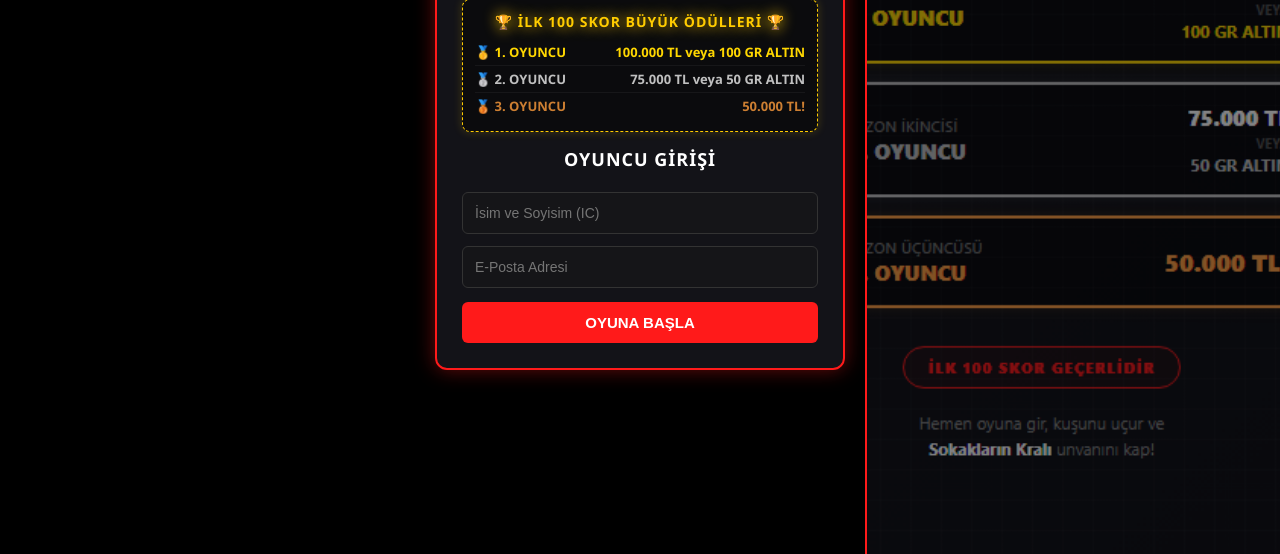
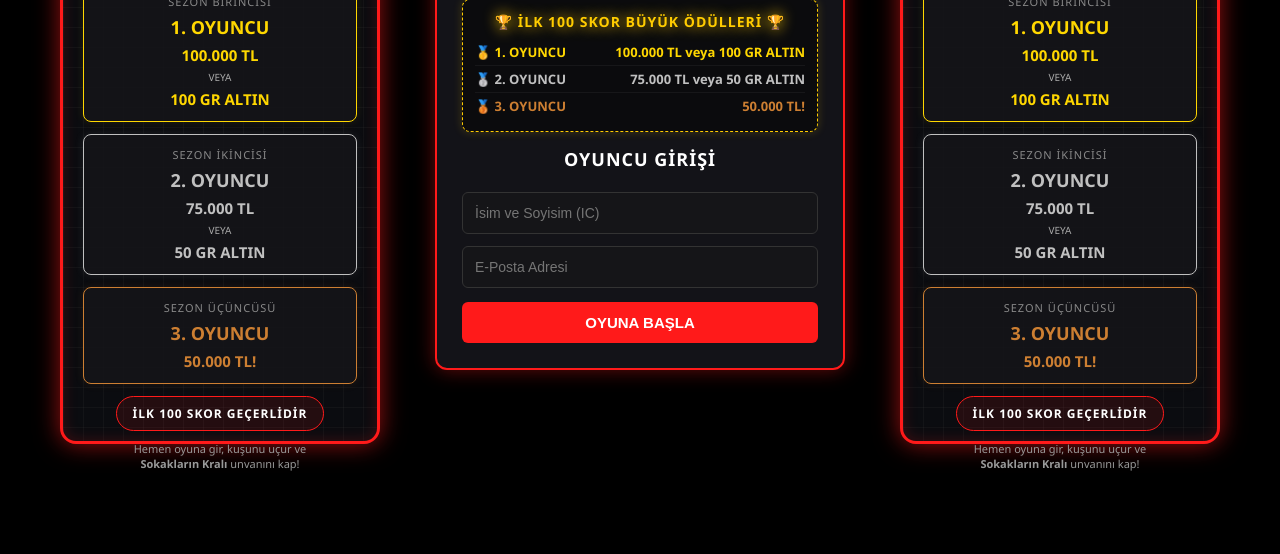
Before and after one commit to mustikdev/streette1kus, a plain HTML site: page index.html in a window 1280 px wide. Shown: the part 246-800 px from the top of the page. Drawn offline with Linux system fonts and the light colour scheme.

Commit message:
Update index.html

```diff
--- a/index.html
+++ b/index.html
@@ -137,34 +137,115 @@
             z-index: 1;
         }
 
+        /* --- CSS İLE YENİDEN TASARLANAN SAĞ VE SOL AFİŞ PANELERİ --- */
         .side-banner {
             position: absolute;
-            top: 0;
-            bottom: 0;
-            width: calc((100vw - 450px) / 2);
+            top: 50%;
+            transform: translateY(-50%);
+            width: 320px;
+            height: 580px;
+            background-color: #0b0c10;
+            background-image:
+                linear-gradient(rgba(255, 255, 255, 0.03) 1px, transparent 1px),
+                linear-gradient(90deg, rgba(255, 255, 255, 0.03) 1px, transparent 1px);
+            background-size: 20px 20px;
+            border: 3px solid #ff1a1a;
+            border-radius: 16px;
+            box-shadow: 0 0 25px rgba(255, 26, 26, 0.6), inset 0 0 15px rgba(255, 26, 26, 0.2);
+            padding: 25px 20px;
             display: flex;
-            justify-content: center;
+            flex-direction: column;
             align-items: center;
-            overflow: hidden;
-            background-color: #050508;
-            z-index: 0;
+            justify-content: flex-start;
+            z-index: 5;
+            text-align: center;
         }
 
-        .left-banner { left: 0; border-right: 2px solid #ff1a1a; }
-        .right-banner { right: 0; border-left: 2px solid #ff1a1a; }
+        .left-banner { left: calc(50% - 580px); }
+        .right-banner { right: calc(50% - 580px); }
 
-        .side-banner img {
+        /* Afiş İçerik Tasarımları */
+        .banner-header {
+            border-bottom: 2px dashed rgba(255, 26, 26, 0.4);
             width: 100%;
-            height: 100%;
-            object-fit: cover;
-            opacity: 0.5;
+            padding-bottom: 12px;
+            margin-bottom: 20px;
+        }
+        .banner-title {
+            font-size: 24px;
+            font-weight: 900;
+            letter-spacing: 2px;
+            color: #ffffff;
+            text-transform: uppercase;
+            text-shadow: 0 0 10px rgba(255, 255, 255, 0.2);
+        }
+        .banner-subtitle {
+            font-size: 13px;
+            color: #ff1a1a;
+            font-weight: bold;
+            letter-spacing: 3px;
+            margin-top: 4px;
+            text-transform: uppercase;
+        }
+        .banner-item {
+            width: 100%;
+            background: rgba(20, 20, 25, 0.85);
+            border: 1px solid rgba(255, 255, 255, 0.1);
+            border-radius: 8px;
+            padding: 12px;
+            margin-bottom: 12px;
+            display: flex;
+            flex-direction: column;
+            gap: 4px;
+        }
+        .banner-item.gold { border-color: #ffd700; box-shadow: 0 0 10px rgba(255, 215, 0, 0.1); }
+        .banner-item.silver { border-color: #c0c0c0; box-shadow: 0 0 10px rgba(192, 192, 192, 0.1); }
+        .banner-item.bronze { border-color: #cd7f32; box-shadow: 0 0 10px rgba(205, 127, 50, 0.1); }
+
+        .item-label {
+            font-size: 11px;
+            text-transform: uppercase;
+            color: #888;
+            letter-spacing: 1px;
+        }
+        .item-user {
+            font-size: 18px;
+            font-weight: bold;
+            margin: 2px 0;
+        }
+        .item-prize {
+            font-size: 15px;
+            font-weight: bold;
+        }
+        .item-or {
+            font-size: 10px;
+            color: #aaa;
+            margin: 1px 0;
+        }
+        .banner-footer-box {
+            margin-top: auto;
+            background: rgba(255, 26, 26, 0.1);
+            border: 1px solid #ff1a1a;
+            border-radius: 20px;
+            padding: 8px 16px;
+            font-size: 12px;
+            font-weight: bold;
+            color: #fff;
+            letter-spacing: 1px;
+            text-transform: uppercase;
+        }
+        .banner-info-text {
+            font-size: 11px;
+            color: #999;
+            margin-top: 10px;
+            line-height: 1.4;
         }
 
-        @media (max-width: 450px) {
+        /* Ekran Boyutuna Göre Yan Panellerin Gizlenmesi/Ayarlanması */
+        @media (max-width: 1150px) {
             .side-banner { display: none !important; }
         }
 
-        /* Oyun bitti ekranındaki html ödül tablosu için ek stil */
         #endRewardBoard {
             margin-top: 15px;
             background: rgba(255, 26, 26, 0.05);
@@ -174,19 +255,44 @@
 </head>
 <body oncontextmenu="return false;">
 
-<!-- SOL AFİŞ RESMİ -->
 <div class="side-banner left-banner">
-    <img src="sol afis resmi.png" alt="Sol Afiş">
+    <div class="banner-header">
+        <div class="banner-title">Büyük Sezon</div>
+        <div class="banner-subtitle">Skor Etkinliği</div>
+    </div>
+
+    <div class="banner-item gold">
+        <span class="item-label">Sezon Birincisi</span>
+        <span class="item-user rank-1">1. OYUNCU</span>
+        <span class="item-prize rank-1">100.000 TL</span>
+        <span class="item-or">VEYA</span>
+        <span class="item-prize rank-1">100 GR ALTIN</span>
+    </div>
+
+    <div class="banner-item silver">
+        <span class="item-label">Sezon İkincisi</span>
+        <span class="item-user rank-2">2. OYUNCU</span>
+        <span class="item-prize rank-2">75.000 TL</span>
+        <span class="item-or">VEYA</span>
+        <span class="item-prize rank-2">50 GR ALTIN</span>
+    </div>
+
+    <div class="banner-item bronze">
+        <span class="item-label">Sezon Üçüncüsü</span>
+        <span class="item-user rank-3">3. OYUNCU</span>
+        <span class="item-prize rank-3">50.000 TL!</span>
+    </div>
+
+    <div class="banner-footer-box">İLK 100 SKOR GEÇERLİDİR</div>
+    <p class="banner-info-text">Hemen oyuna gir, kuşunu uçur ve<br><strong>Sokakların Kralı</strong> unvanını kap!</p>
 </div>
 
 <div id="gameWrapper">
-    <!-- GİRİŞ PANELİ -->
     <div id="loginPanel" class="panel">
         <div class="logo-container">
             <img class="logo-img" src="https://raw.githubusercontent.com/mustikdev/streette1kus/main/image_bb7b42.png" alt="Street Roleplay Logo">
         </div>
 
-        <!-- GİRİŞ EKRANI ÖDÜL PANOSU -->
         <div class="reward-board">
             <h3>🏆 İLK 100 SKOR BÜYÜK ÖDÜLLERİ 🏆</h3>
             <div class="reward-row">
@@ -212,7 +318,6 @@
         <button id="loginBtn" onclick="window.handleLogin()">Oyuna Başla</button>
     </div>
 
-    <!-- OYUN BİTTİ PANELİ (ÖDÜL PANOLU YENİ ARAYÜZ) -->
     <div id="gameOverPanel" class="panel hidden">
         <div class="logo-container">
             <img class="logo-img" src="https://raw.githubusercontent.com/mustikdev/streette1kus/main/image_bb7b42.png" alt="Street Roleplay Logo">
@@ -220,7 +325,6 @@
         <h2 style="color: #ff1a1a; font-size: 24px; margin-bottom: 5px;">OYUN BİTTİ</h2>
         <p id="finalScoreText" style="font-size: 18px; font-weight: bold; margin-bottom: 15px;"></p>
 
-        <!-- OYUN BİTTİ EKRANI ÖDÜL PANOSU -->
         <div class="reward-board" id="endRewardBoard">
             <h3 style="color: #ff1a1a;">🎁 SIRALAMANI KORU, ÖDÜLÜ KAP! 🎁</h3>
             <div class="reward-row">
@@ -241,13 +345,39 @@
         <button onclick="window.restartGame()">YENİDEN DENE</button>
     </div>
 
-    <!-- OYUN CANVAS -->
     <canvas id="gameCanvas" class="hidden"></canvas>
 </div>
 
-<!-- SAĞ AFİŞ RESMİ -->
 <div class="side-banner right-banner">
-    <img src="sag afis resmi.png" alt="Sağ Afiş">
+    <div class="banner-header">
+        <div class="banner-title">Büyük Sezon</div>
+        <div class="banner-subtitle">Skor Etkinliği</div>
+    </div>
+
+    <div class="banner-item gold">
+        <span class="item-label">Sezon Birincisi</span>
+        <span class="item-user rank-1">1. OYUNCU</span>
+        <span class="item-prize rank-1">100.000 TL</span>
+        <span class="item-or">VEYA</span>
+        <span class="item-prize rank-1">100 GR ALTIN</span>
+    </div>
+
+    <div class="banner-item silver">
+        <span class="item-label">Sezon İkincisi</span>
+        <span class="item-user rank-2">2. OYUNCU</span>
+        <span class="item-prize rank-2">75.000 TL</span>
+        <span class="item-or">VEYA</span>
+        <span class="item-prize rank-2">50 GR ALTIN</span>
+    </div>
+
+    <div class="banner-item bronze">
+        <span class="item-label">Sezon Üçüncüsü</span>
+        <span class="item-user rank-3">3. OYUNCU</span>
+        <span class="item-prize rank-3">50.000 TL!</span>
+    </div>
+
+    <div class="banner-footer-box">İLK 100 SKOR GEÇERLİDİR</div>
+    <p class="banner-info-text">Hemen oyuna gir, kuşunu uçur ve<br><strong>Sokakların Kralı</strong> unvanını kap!</p>
 </div>
 
 <script>
@@ -292,7 +422,6 @@
         loop();
     };
 
-    // Yeniden başlama fonksiyonu buton için dışarı açıldı
     window.restartGame = function() {
         document.getElementById("gameOverPanel").classList.add("hidden");
         canvas.classList.remove("hidden");
@@ -438,7 +567,6 @@
         gameOver = true;
         canvas.classList.add("hidden");
 
-        // Skor yazısını güncelle ve paneli göster
         document.getElementById("finalScoreText").innerText = `Yaptığın Skor: ${score}`;
         document.getElementById("gameOverPanel").classList.remove("hidden");
 
```
